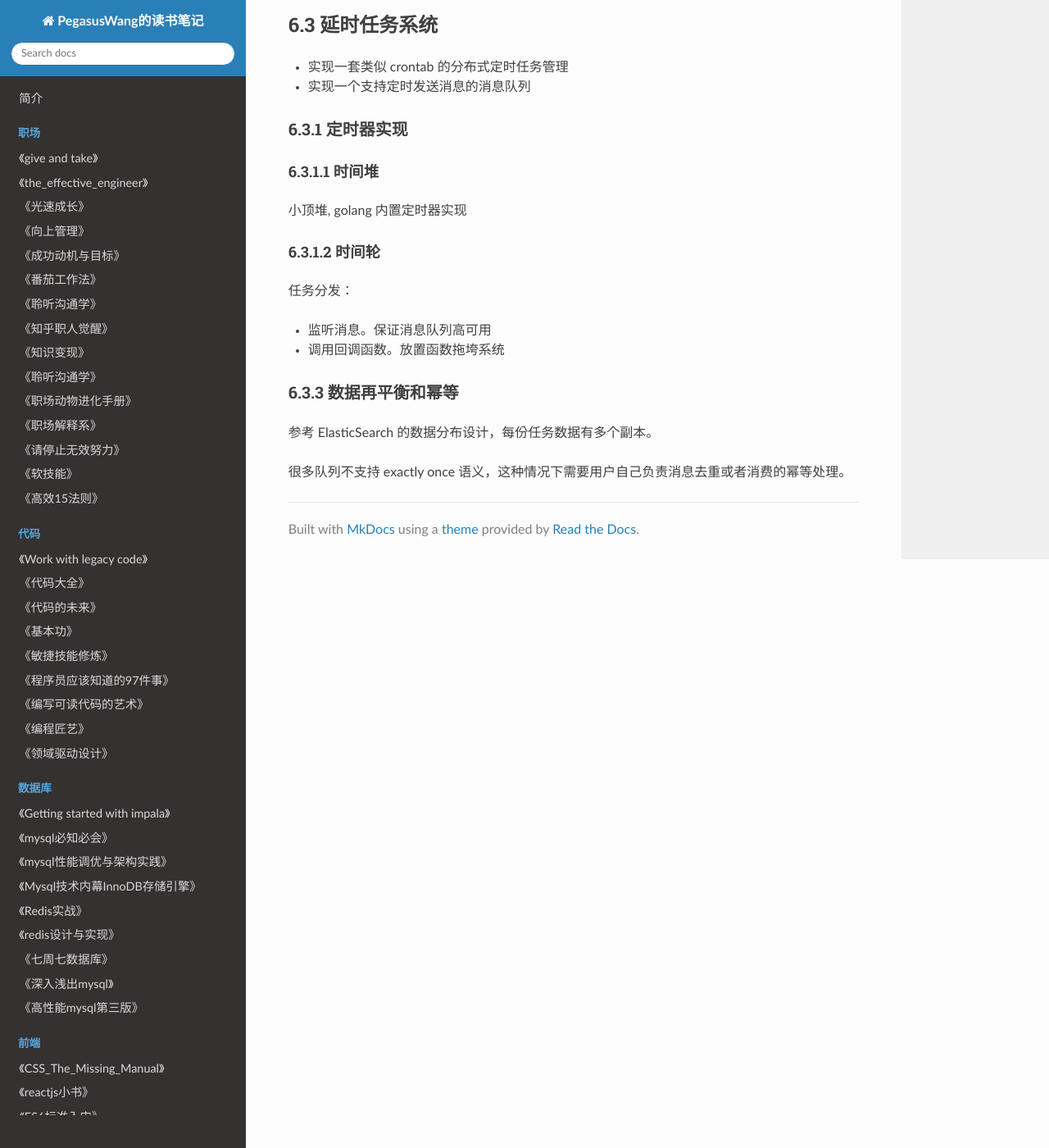
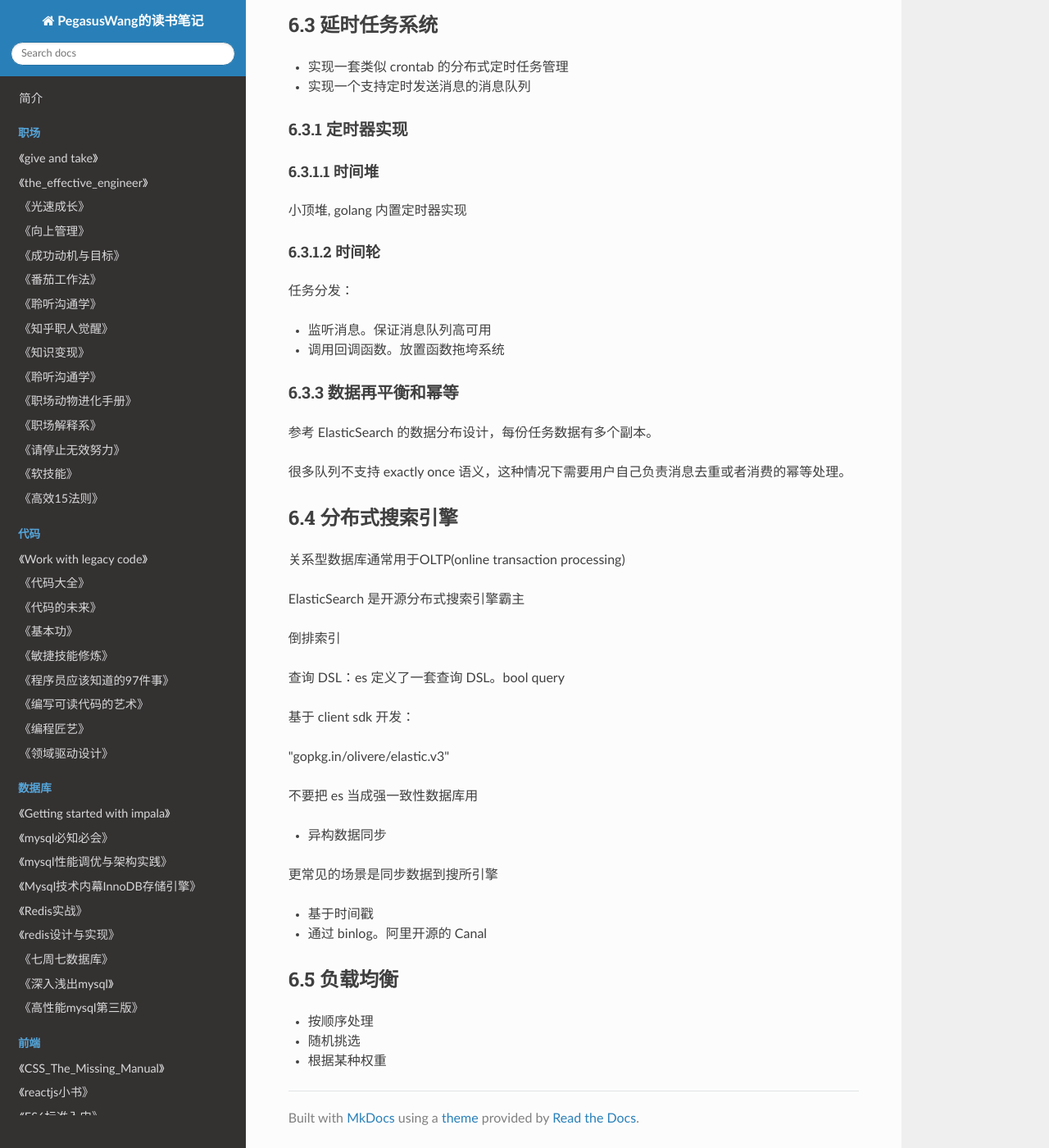
Before and after one commit to PegasusWang/booknotes, an MkDocs documentation site: the page built from docs/golang/advanced-go-programming-book/advanced-go-programming.md, in a window 1280 px wide and 1400 px high, scrolled down 15474 px. Shown: the whole window at 82% size. Built offline with MkDocs 1.6.1, drawn with Linux system fonts in a browser that asks for light colours; nearby versions of some CDN libraries; old or Windows-style settings are respelled for this version of MkDocs.

Commit message:
complete advancated-go Chapter6

```diff
--- a/docs/golang/advanced-go-programming-book/advanced-go-programming.md
+++ b/docs/golang/advanced-go-programming-book/advanced-go-programming.md
@@ -842,3 +842,33 @@ github.com/zieckey/etcdsync
 参考 ElasticSearch 的数据分布设计，每份任务数据有多个副本。
 
 很多队列不支持 exactly once 语义，这种情况下需要用户自己负责消息去重或者消费的幂等处理。
+
+
+## 6.4 分布式搜索引擎
+
+关系型数据库通常用于OLTP(online transaction processing)
+
+ElasticSearch 是开源分布式搜索引擎霸主
+
+倒排索引
+
+查询 DSL：es 定义了一套查询 DSL。bool query
+
+基于 client sdk 开发：
+
+"gopkg.in/olivere/elastic.v3"
+
+不要把 es 当成强一致性数据库用
+
+- 异构数据同步
+
+更常见的场景是同步数据到搜所引擎
+
+- 基于时间戳
+- 通过 binlog。阿里开源的 Canal
+
+## 6.5 负载均衡
+
+- 按顺序处理
+- 随机挑选
+- 根据某种权重
```
